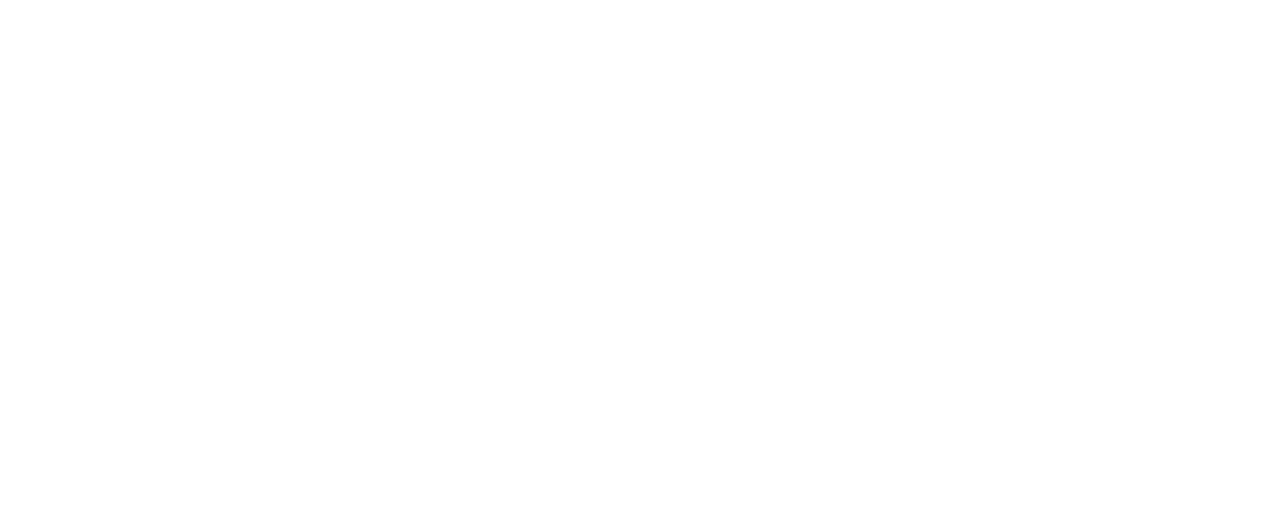
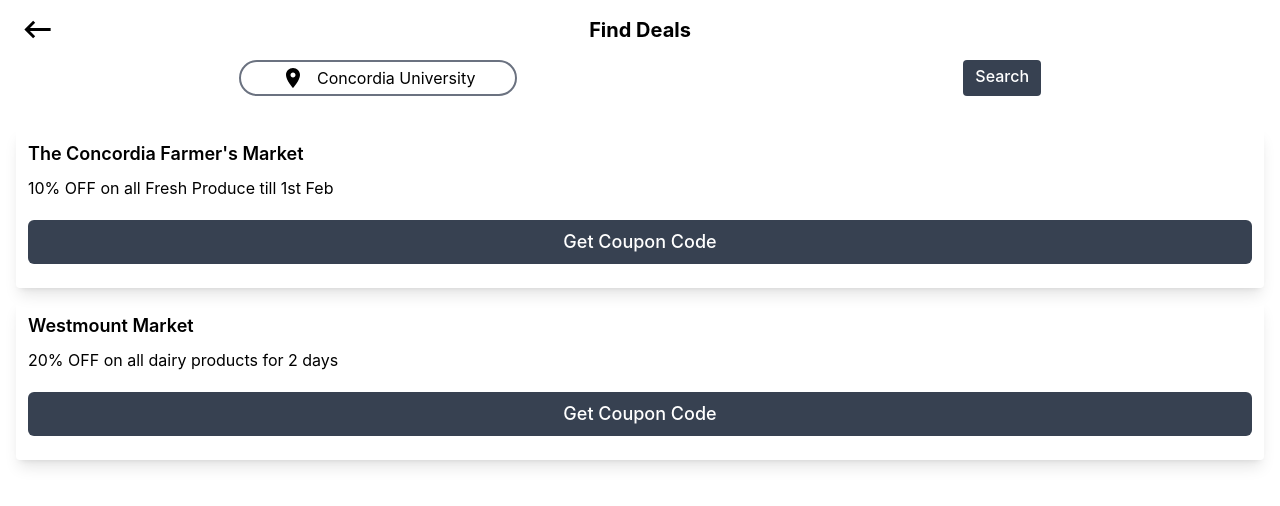
Before and after one commit to Shalvi-Saxena/byteMe-ConUHacks, a React (Create React App) app in the folder frontend/: page /local in a window 1280 px wide. Before the commit this address had no page. Shown: the top 506 px of the page. Built offline with nearby package versions, Linux system fonts and the light colour scheme.

Commit message:
DP: Local market added

```diff
--- a/frontend/src/App.js
+++ b/frontend/src/App.js
@@ -10,6 +10,7 @@
 import History from './components/History';
 import Login from './components/Login';
 import { Dashboard } from './components/Dashboard';
+import { LocalMarkets } from './components/LocalMarkets';
 
 function App() {
   return (
@@ -21,6 +22,7 @@
         <Route path="/settings" element={<Settings />} />
         <Route path="/history" element={<History />} />
         <Route path="/login" element={<Login />} />
+        <Route path="/local" element={<LocalMarkets />} />
       </Routes>
     </Provider>
   );
--- a/frontend/src/components/Dashboard.js
+++ b/frontend/src/components/Dashboard.js
@@ -1,4 +1,4 @@
-import React, { useState } from 'react'
+import React, { useState,useEffect } from 'react'
 import { UploadBtn } from './uploadBtn';
 import MenuIcon from '@mui/icons-material/Menu';
 import CloseIcon from '@mui/icons-material/Close';
@@ -8,11 +8,14 @@
 import { BarGraph } from './BarGraph';
 import { LineGraph } from './LineGraph';
 import { InsightCard } from './InsightCard';
+import { RecoCard } from './RecoCard';
 
 export const Dashboard = () => {
 
   const [isMenuVisible, setIsMenuVisible] = useState(false);
   const [isLangEN, setIsLangEN] = useState(true);
+  const [recoList,setRecoList] = useState([]);
+
   const settings = {
     dots: true,
     infinite: true,
@@ -28,13 +31,16 @@
       </div>
       {isMenuVisible &&
         <div className='flex w-3/4 h-screen bg-gray-600 fixed top-0 left-0 z-40' >
-          <CloseIcon className='absolute right-5 top-5 text-white' style={{ fontSize: 30 }} onClick={() => setIsMenuVisible(!isMenuVisible)} />
+          <CloseIcon className='absolute right-5 top-5 text-white' style={{ fontSize: 30 }}
+          onClick={() => setIsMenuVisible(!isMenuVisible)} />
           <div className='mt-5 ml-5'>
             <p className='text-white font-bold text-2xl'>Deep</p>
             <Link to="/"><p className='text-white text-xl mt-10'
               onClick={() => setIsMenuVisible(false)}>Home</p></Link>
             <Link to="/"><p className='text-white text-xl mt-5'
               onClick={() => setIsMenuVisible(false)}>History</p></Link>
+            <Link to="/local"><p className='text-white text-xl mt-5'
+              onClick={() => setIsMenuVisible(false)}>Local Deals</p></Link>
           </div>
           <div className='absolute bottom-32 flex w-full justify-center'>
             <div className='border-2 border-gray-900 flex w-1/2'>
@@ -58,11 +64,20 @@
             <LineGraph />
           </Slider>
         </div>
-        <div className='mt-10 pb-14'>
+        <div className='mt-10'>
           {
-            [1, 2, 3, 4].map((item, index) => {
+            [1].map((item, index) => {
               return (
                 <InsightCard key={index} />
+              )
+            })
+          }
+        </div>
+        <div className='mt-2 pb-14'>
+          {
+            [1].map((item, index) => {
+              return (
+                <RecoCard key={index} />
               )
             })
           }
--- a/frontend/src/components/Home.js
+++ b/frontend/src/components/Home.js
@@ -5,7 +5,8 @@
 
 const Home = ({ loggedUser }) => {
   return (
-    <Navigate to={loggedUser.isLoggedIn ? '/dashboard' : '/login'} />
+    // <Navigate to={loggedUser.isLoggedIn ? '/dashboard' : '/login'} />
+    <Navigate to={'/dashboard'} />
   );
 }
 
--- /dev/null
+++ b/frontend/src/components/LocalMarkets.js
@@ -0,0 +1,61 @@
+import React from 'react'
+import PlaceIcon from '@mui/icons-material/Place';
+import KeyboardBackspaceIcon from '@mui/icons-material/KeyboardBackspace';
+import { Link } from "react-router-dom"
+
+export const LocalMarkets = () => {
+    const DATA = [
+        {
+            id:1,
+            name:"The Concordia Farmer's Market",
+            text:"10% OFF on all Fresh Produce till 1st Feb"
+        },
+        {
+            id:2,
+            name:"Westmount Market",
+            text:"20% OFF on all dairy products for 2 days"
+        }
+    ]
+  return (
+    <div className='p-4 flex flex-col'>
+        <Link to="/">
+            <div className='fixed left-5 top-3'>
+                <KeyboardBackspaceIcon style={{fontSize:35}} />
+            </div>
+        </Link>
+        <p className='w-full text-center font-bold text-xl'>Find Deals</p>
+        <div className='flex justify-around mt-4'>
+            <div className='bg-white border-2 border-gray-500 rounded-full px-10 flex py-1'>
+                <PlaceIcon className='mr-3' />
+                <p>
+                    Concordia University
+                </p>
+            </div>
+            <div className='bg-gray-700 rounded px-3 py-1'>
+                <p className='text-white font-medium'>
+                    Search
+                </p>
+            </div>
+        </div>
+        <div className='mt-5'>
+            {
+                DATA.map((item) => {
+                    return(
+                        <div className='flex shadow-lg h-40 rounded p-3 flex-col mt-3'>
+                            <p className='text-lg font-semibold'>
+                                {item.name}
+                            </p>
+                            <p className='mt-2'>
+                                {item.text}
+                            </p>
+                            <div className='bg-gray-700 rounded-md px-4 py-2 mt-5 flex justify-center'>
+                                <p className='text-white font-medium text-lg'>Get Coupon Code</p>
+                            </div>
+                        </div>
+                    )
+                })
+            }
+        </div>
+    </div>
+  )
+}
--- a/frontend/src/components/Login.js
+++ b/frontend/src/components/Login.js
@@ -69,7 +69,8 @@
             </Grid>
           </Grid>
           <Grid item xs={12}>
-            <Button disabled={isLoading} onClick={this.login.bind(this)} color="secondary" fullWidth type="submit" variant="contained">
+            <Button disabled={isLoading} onClick={this.login.bind(this)}
+            fullWidth type="submit" variant="contained" style={{backgroundColor:'#374151'}}>
               {isLoading ? 'Logging in...' : 'Log in'}
             </Button>
           </Grid>
--- /dev/null
+++ b/frontend/src/components/RecoCard.js
@@ -0,0 +1,10 @@
+import React from 'react'
+
+export const RecoCard = ({data}) => {
+  return (
+    <div className='mt-5 w-full h-28 bg-gray-800 shadow-md rounded-lg flex items-center justify-center relative'>
+        {/* {data.img && <img src="" alt="" />} */}
+        <p className='text-white font-semibold'>{data?.text}</p>
+    </div>
+  )
+}
```
Also changed, not shown: 2 other files (tests, documents, lock files or other folders).
